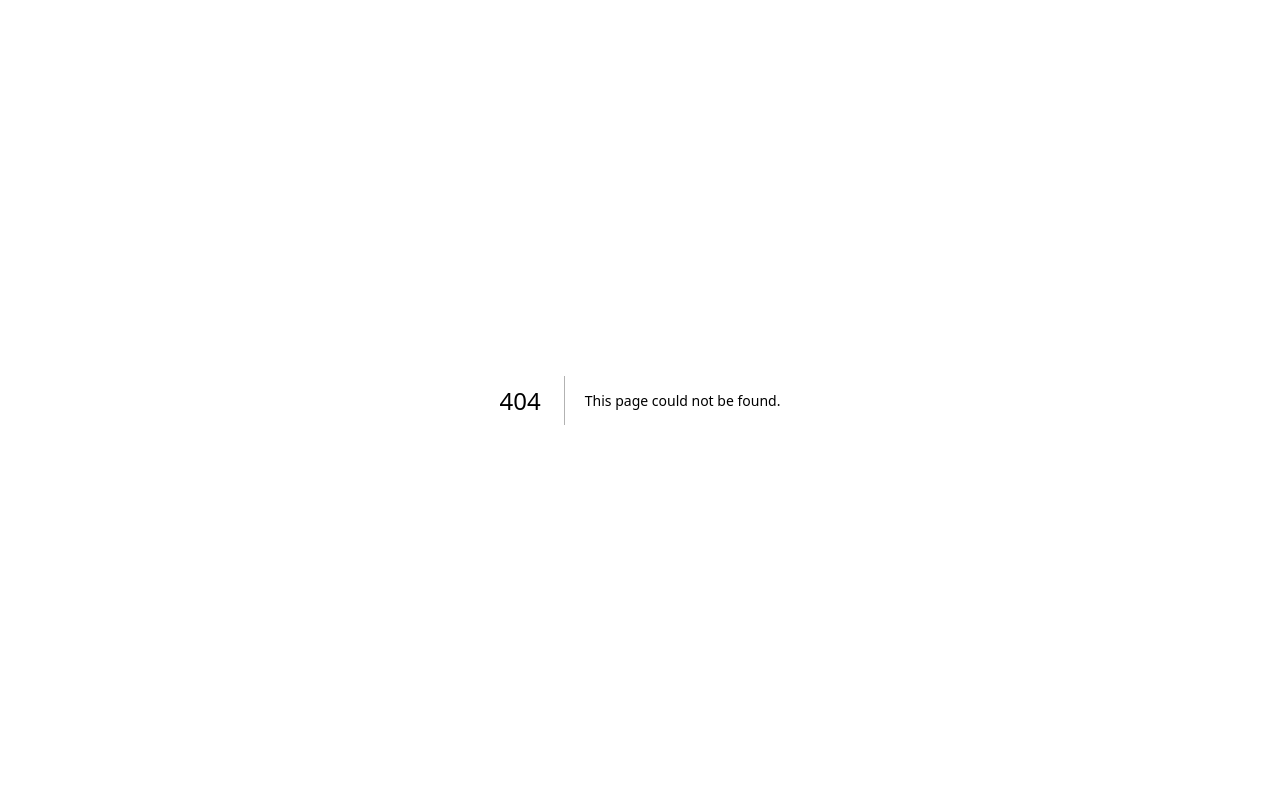
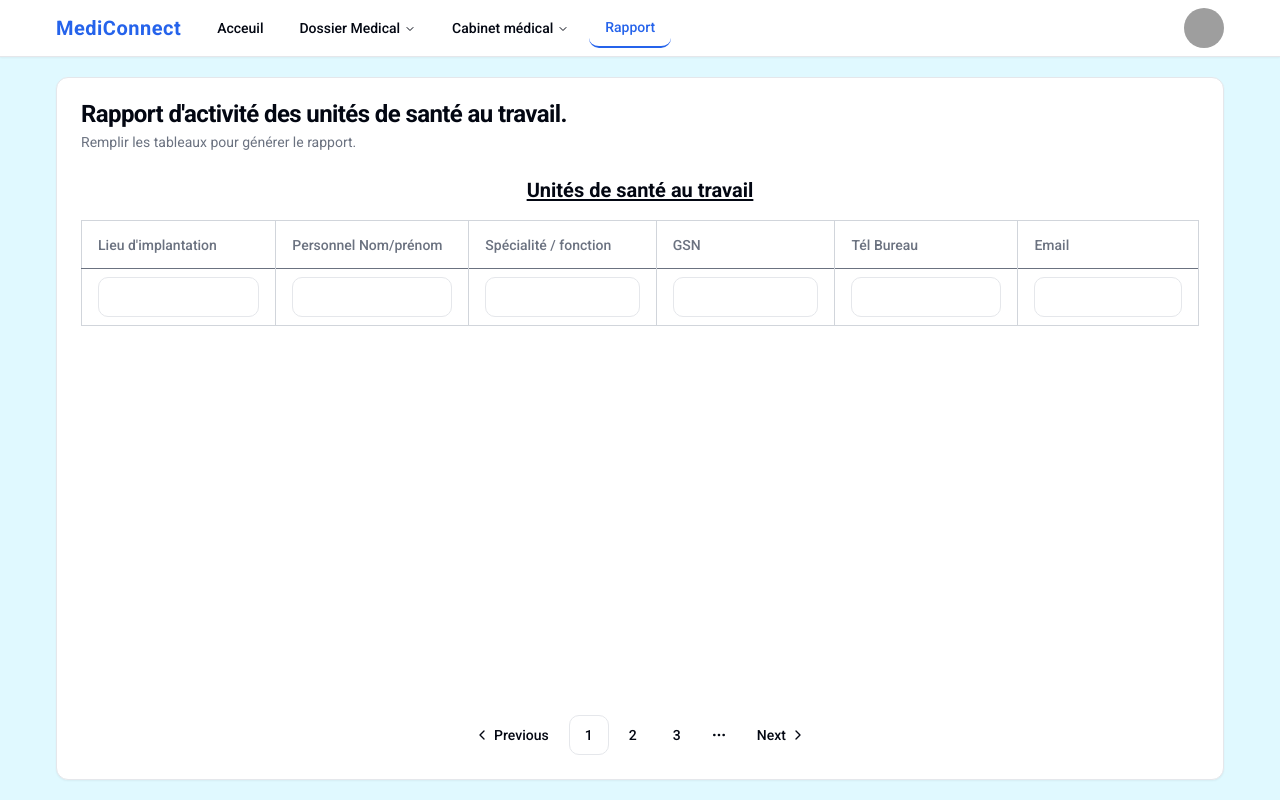
Before and after one commit to abderrahmane0402/MediConnect, a Next.js app: page /rapport in a window 1280 px wide. Before the commit this address had no page. Built offline with nearby package versions, Linux system fonts and the light colour scheme; grey boxes are pictures that could not be loaded.

Commit message:
add exemple for report page

```diff
--- /dev/null
+++ b/app/(root)/rapport/page.tsx
@@ -0,0 +1,89 @@
+"use client"
+import UniteDeSante from "@/components/tables/rapport/UniteDeSante"
+import {
+  Card,
+  CardContent,
+  CardDescription,
+  CardFooter,
+  CardHeader,
+  CardTitle,
+} from "@/components/ui/card"
+import {
+  Pagination,
+  PaginationContent,
+  PaginationEllipsis,
+  PaginationItem,
+  PaginationLink,
+  PaginationNext,
+  PaginationPrevious,
+} from "@/components/ui/pagination"
+import { useEffect, useState } from "react"
+
+export default function Rapport() {
+  const [currentTable, setCurrentTable] = useState(1)
+  useEffect(() => {
+    console.log(currentTable)
+    console.log(currentTable === 2)
+  }, [currentTable])
+  return (
+    <Card className="h-full overflow-auto flex flex-col">
+      <CardHeader>
+        <CardTitle>
+          Rapport d'activité des unités de santé au travail.
+        </CardTitle>
+        <CardDescription>
+          Remplir les tableaux pour générer le rapport.
+        </CardDescription>
+      </CardHeader>
+      <CardContent className="flex-1 flex flex-col overflow-auto">
+        <form>
+          <UniteDeSante hidden={currentTable === 1 ? false : true} />
+          <UniteDeSante hidden={currentTable === 2 ? false : true} />
+          <UniteDeSante hidden={currentTable === 3 ? false : true} />
+        </form>
+      </CardContent>
+      <CardFooter>
+        <Pagination>
+          <PaginationContent>
+            <PaginationItem>
+              <PaginationPrevious href="#" />
+            </PaginationItem>
+            <PaginationItem>
+              <PaginationLink
+                href="#"
+                onClick={() => setCurrentTable(1)}
+                isActive={currentTable === 1 ? true : false}
+              >
+                1
+              </PaginationLink>
+            </PaginationItem>
+            <PaginationItem>
+              <PaginationLink
+                href="#"
+                onClick={() => setCurrentTable(2)}
+                isActive={currentTable === 2 ? true : false}
+              >
+                2
+              </PaginationLink>
+            </PaginationItem>
+            <PaginationItem>
+              <PaginationLink
+                href="#"
+                onClick={() => setCurrentTable(3)}
+                isActive={currentTable === 3 ? true : false}
+              >
+                3
+              </PaginationLink>
+            </PaginationItem>
+            <PaginationItem>
+              <PaginationEllipsis />
+            </PaginationItem>
+            <PaginationItem>
+              <PaginationNext href="#" />
+            </PaginationItem>
+          </PaginationContent>
+        </Pagination>
+      </CardFooter>
+    </Card>
+  )
+}
--- /dev/null
+++ b/components/tables/rapport/UniteDeSante.tsx
@@ -0,0 +1,102 @@
+import { Input } from "@/components/ui/input"
+import {
+  TableHead,
+  TableRow,
+  TableHeader,
+  TableCell,
+  TableBody,
+  Table,
+} from "@/components/ui/table"
+import { useEffect, useState } from "react"
+
+export default function UniteDeSante({ hidden }: { hidden: boolean }) {
+  return (
+    <>
+      <h2
+        className={`text-xl font-bold mb-4 underline underline-offset-2 text-center ${
+          hidden ? "hidden" : ""
+        }`}
+      >
+        Unités de santé au travail
+      </h2>
+      <Table
+        className={`divide-x divide-gray-300 divide-y border border-gray-300 ${
+          hidden ? "hidden" : ""
+        }`}
+      >
+        <TableHeader>
+          <TableRow className="border-gray-500">
+            <TableHead className="px-4 py-2 border-r border-gray-300">
+              Lieu d'implantation
+            </TableHead>
+            <TableHead className="px-4 py-2 border-r border-gray-300">
+              Personnel Nom/prénom
+            </TableHead>
+            <TableHead className="px-4 py-2 border-r border-gray-300">
+              Spécialité / fonction
+            </TableHead>
+            <TableHead className="px-4 py-2 border-r border-gray-300">
+              GSN
+            </TableHead>
+            <TableHead className="px-4 py-2 border-r border-gray-300">
+              Tél Bureau
+            </TableHead>
+            <TableHead className="px-4 py-2 border-r border-gray-300">
+              Email
+            </TableHead>
+          </TableRow>
+        </TableHeader>
+        <TableBody>
+          <TableRowD />
+        </TableBody>
+      </Table>
+    </>
+  )
+}
+
+function TableRowD() {
+  const [empty, setEmpty] = useState(true)
+  return (
+    <>
+      <TableRow className="border-gray-500">
+        <TableCell className="px-4 py-2 border-r border-gray-300">
+          <Input
+            name="test"
+            onChange={(e) => setEmpty(e.target.value == "" ? true : false)}
+          />
+        </TableCell>
+        <TableCell className="px-4 py-2 border-r border-gray-300">
+          <Input
+            name="test"
+            onChange={(e) => setEmpty(e.target.value == "" ? true : false)}
+          />
+        </TableCell>
+        <TableCell className="px-4 py-2 border-r border-gray-300">
+          <Input
+            name="test"
+            onChange={(e) => setEmpty(e.target.value == "" ? true : false)}
+          />
+        </TableCell>
+        <TableCell className="px-4 py-2 border-r border-gray-300">
+          <Input
+            name="test"
+            onChange={(e) => setEmpty(e.target.value == "" ? true : false)}
+          />
+        </TableCell>
+        <TableCell className="px-4 py-2 border-r border-gray-300">
+          <Input
+            name="test"
+            onChange={(e) => setEmpty(e.target.value == "" ? true : false)}
+          />
+        </TableCell>
+        <TableCell className="px-4 py-2 border-r border-gray-300">
+          <Input
+            name="test"
+            onChange={(e) => setEmpty(e.target.value == "" ? true : false)}
+          />
+        </TableCell>
+      </TableRow>
+      {!empty && <TableRowD />}
+    </>
+  )
+}
```
